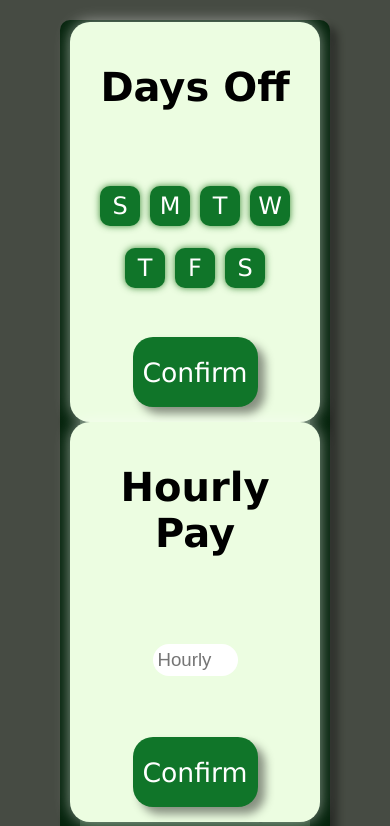
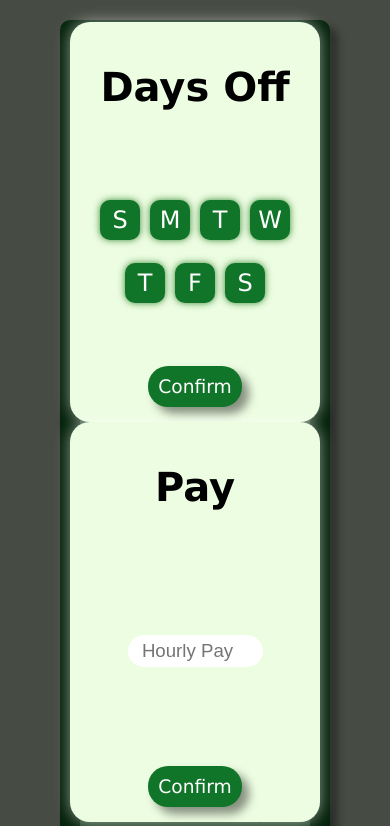
Before and after one commit to oroszs/time-clock-calculator, a plain HTML site: page index.html in a window 390 px wide. Both pictures are taken after a click on the element "Edit Pay". Shown: the top 826 px of the page. Drawn offline with Linux system fonts and the light colour scheme.

Commit message:
disabled zooming on double tap for mobile devices, added remove pay option

```diff
--- a/index.html
+++ b/index.html
@@ -19,12 +19,15 @@
                     <div class='days-off-day-button button'>F</div>
                     <div class='days-off-day-button button'>S</div>
                 </div>
-                <div id='days-off-confirm' class='button confirm-button menu-element'>Confirm</div>
+                <div id='days-off-confirm' class='button modal-button menu-element'>Confirm</div>
             </div>
             <div class='modal hide-element' id='pay-modal'>
-                <h1 class='heading'>Hourly Pay</h1>
+                <h1 class='heading'>Pay</h1>
                 <input type='number' step='0.01' id='pay-input' class='number-input pay-input' placeholder='Hourly Pay' />
-                <div id='pay-confirm' class='button confirm-button menu-element'>Confirm</div>
+                <div class='modal-button-wrapper'>
+                    <div id='pay-confirm' class='button modal-button menu-element'>Confirm</div>
+                    <div id='pay-remove' class='button modal-button menu-element'>Remove</div>
+                </div>
             </div>
         </div>
         <div id='wrapper'>
--- a/index.js
+++ b/index.js
@@ -58,7 +58,13 @@ const showModal = (modalString) => {
         let payModal = document.querySelector('#pay-modal');
         let payHolder = document.querySelector('#pay-data');
         let payInput = document.querySelector('#pay-input');
-        payInput.value = payHolder.value;
+        let payRemove = document.querySelector('#pay-remove');
+        if(payHolder.value) {
+            payInput.value = payHolder.value;
+            payRemove.className = 'button modal-button menu-element';
+        } else {
+            payRemove.className = 'button modal-button menu-element hide-element';
+        }
         payModal.className = 'modal';
     }
 }
@@ -134,8 +140,8 @@ const calculate = () => {
     weeklyHourEl.textContent = `Standard Hours: ${roundedWeekly}`;
     otHours > 0 ? otHoursEl.textContent = `Overtime Hours: ${roundedOt}` : otHoursEl.textContent = `Overtime Hours: 0`;
     let payHolder = document.querySelector('#pay-data');
+    let estimateHolder = document.querySelector('#estimated-pay');
     if(payHolder.value) {
-        let estimateHolder = document.querySelector('#estimated-pay');
         let hourly = payHolder.value;
         let hourlyOT = hourly * 1.5;
         estimateHolder.className = 'menu-heading';
@@ -144,6 +150,9 @@ const calculate = () => {
         overTimeTotal = hourlyOT * roundedOt;
         let estimate = ((standardTotal + overTimeTotal) * .8).toFixed(2);
         estimateHolder.textContent = `Estimated Pay: $${estimate}`;
+    } else {
+        estimateHolder.textContent = '';
+        estimateHolder.className = 'menu-heading hide-element';
     }
 }
 
@@ -206,6 +215,13 @@ const setTriggers = () => {
             hideModal('pay');
         }
     });
+    let payRemove = document.querySelector('#pay-remove');
+    payRemove.addEventListener('click', () => {
+        applySettings('pay', null);
+        saveSettings('pay', null);
+        calculate();
+        hideModal('pay');
+    });
     let daysOffButton = document.querySelector('#days-off-wrapper');
     daysOffButton.addEventListener('click', () => {
         showModal('daysOff');
@@ -214,6 +230,7 @@ const setTriggers = () => {
     payButton.addEventListener('click', () => {
         showModal('pay');
     });
+
     const hideModal = (modalString) => {
         let wrapper = document.querySelector('.modal-wrapper');
         wrapper.className = 'modal-wrapper hide-element';
--- a/style.css
+++ b/style.css
@@ -139,6 +139,7 @@ h2, h3, p {
     justify-content: space-evenly;
     align-items: center;
     margin-top: 3px;
+    touch-action: manipulation;
 }
 .adjust-time-button {
     cursor: pointer;
@@ -174,11 +175,21 @@ h2, h3, p {
     align-items: center;
     box-shadow: var(--main-element-shadow);
 }
-.confirm-button {
-    width: 125px;
-    height: 70px;
+.modal-button-wrapper {
+    display: flex;
+    flex-direction: row;
+    width: 100%;
+    justify-content: space-evenly;
+    gap: 10px;
+    align-items: center;
+}
+.modal-button {
+    padding: 10px;
+    max-width: 75px;
     color: white;
-    font-size: 20pt;
+    font-size: 14pt;
+    flex: none;
+    text-align: center;
 }
 .number-input {
     padding: 5px;
@@ -192,7 +203,7 @@ h2, h3, p {
     width: 30px;
 }
 .pay-input {
-    width: 75px;
+    width: 125px;
 }
 #weekly-time-wrapper {
     display: flex;
```
